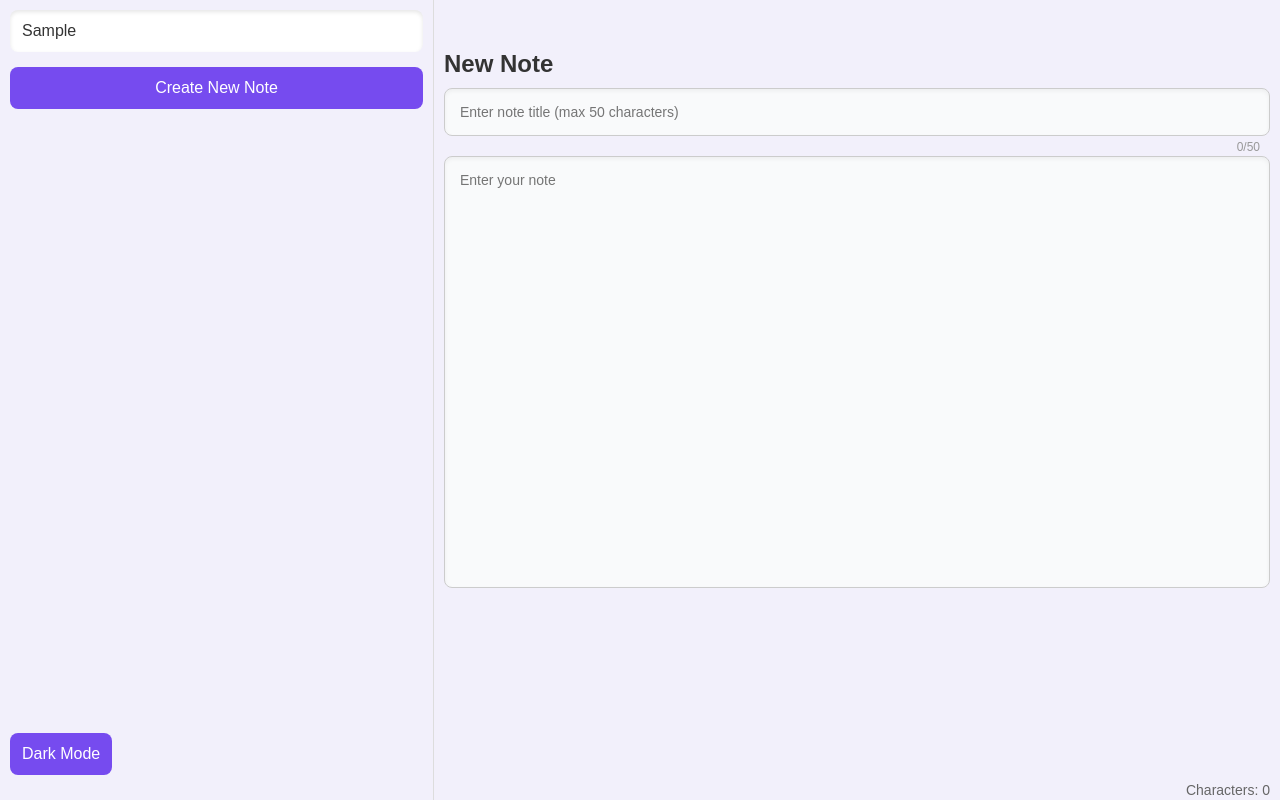
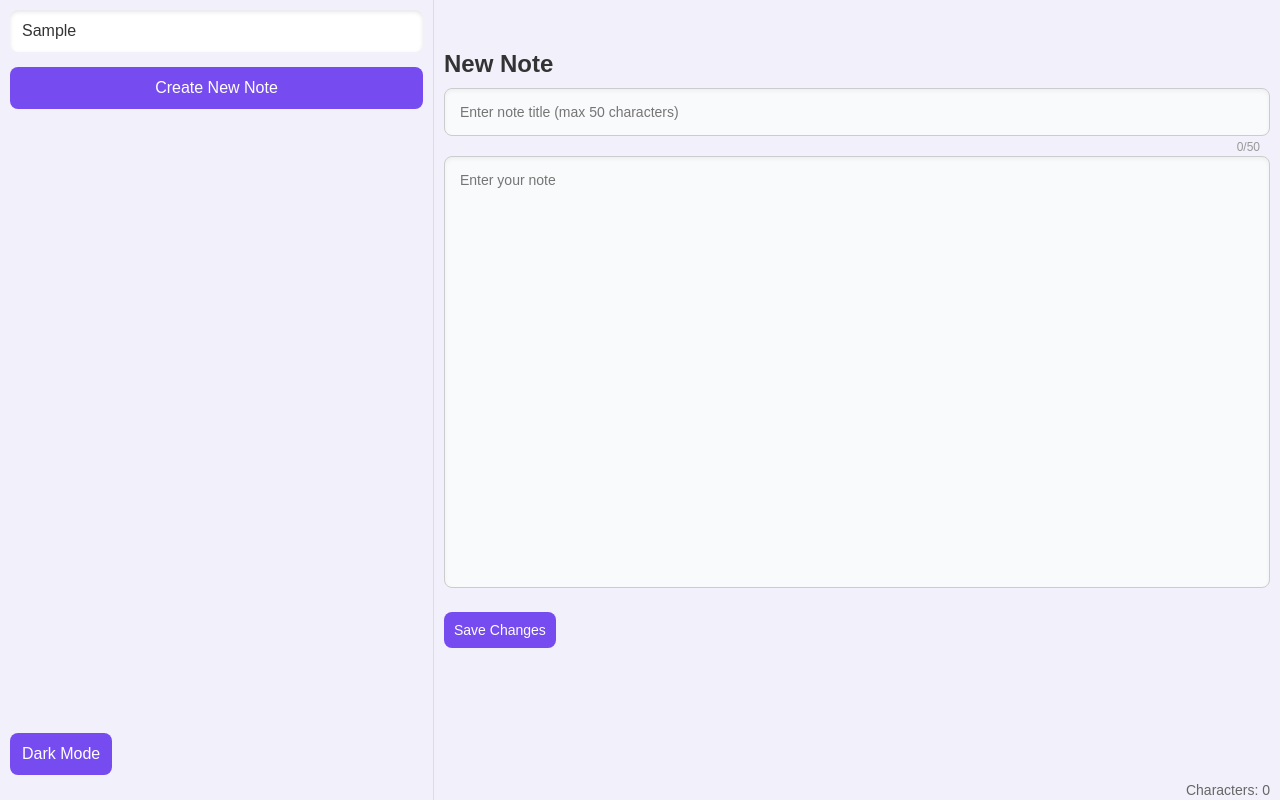
Before and after one commit to Shreyanshu005/Notes-using-React, a React (Create React App) app: page / in a window 1280 px wide. Both pictures are taken after typing "Sample" into the empty fields and a click on the button "Create New Note". Built offline with nearby package versions, Linux system fonts and the light colour scheme; a web font is replaced by a local one.

Commit message:
removed unwanted code

```diff
--- a/src/App.css
+++ b/src/App.css
@@ -1,5 +1,6 @@
 
 @import url('https://fonts.googleapis.com/css2?family=Afacad+Flux:wght@100..1000&display=swap');
+
 
 
 .app {
--- a/src/components/NoteDetail.js
+++ b/src/components/NoteDetail.js
@@ -3,27 +3,27 @@
 const NoteDetail = ({ note, editNote, onSave }) => {
   const [title, setTitle] = useState(note.title);
   const [content, setContent] = useState(note.content);
-  const [isDirty, setIsDirty] = useState(false);
+
 
   useEffect(() => {
     setTitle(note.title);
     setContent(note.content);
-    setIsDirty(false);
+
   }, [note]);
 
   const handleTitleChange = (e) => {
     setTitle(e.target.value);
-    setIsDirty(true);
+
   };
 
   const handleContentChange = (e) => {
     setContent(e.target.value);
-    setIsDirty(true);
+
   };
 
   const handleSave = () => {
     editNote({ ...note, title, content });
-    setIsDirty(false);
+
     onSave();
   };
 
@@ -46,7 +46,7 @@
         placeholder="Enter your note"
       />
       <span className="char-counter">{`Characters: ${content.length}`}</span>
-      {isDirty && <button onClick={handleSave}>Save Changes</button>}
+      { <button onClick={handleSave}>Save Changes</button>}
 
       {note.lastEdited && <p className="last-edited">Last Edited: {note.lastEdited}</p>}
     </div>
```
